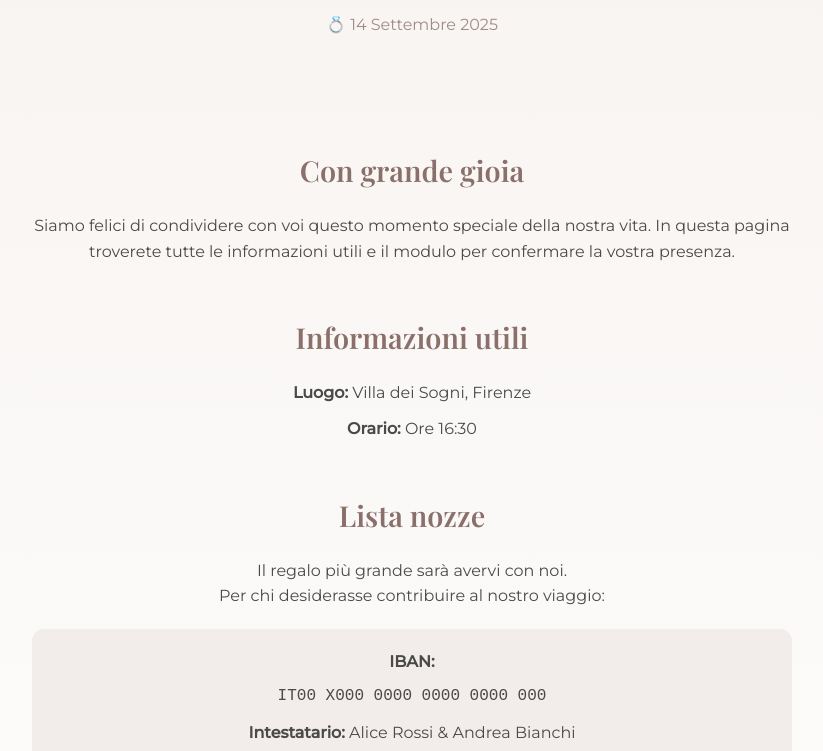
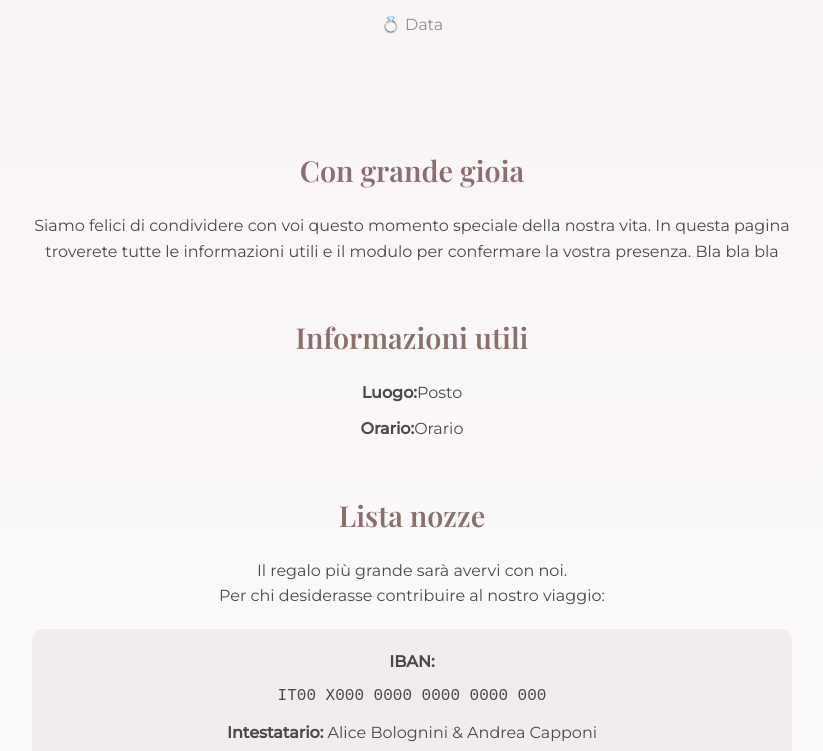
Before and after one commit to Matteo-00/aliceandrea.github.io, a plain HTML site: page index.html in a window 1280 px wide. Shown: the part 201-952 px from the top of the page, without its empty margins (228-1051 px from the left). Drawn offline with nearby package versions, Linux system fonts and the light colour scheme.

Commit message:
Update index.html

```diff
--- a/index.html
+++ b/index.html
@@ -19,21 +19,21 @@
     <header class="hero">
       <h1>Alice & Andrea</h1>
       <p class="subtitle">Il nostro matrimonio</p>
-      <p class="date">💍 14 Settembre 2025</p>
+      <p class="date">💍 Data</p>
     </header>
 
     <section class="section">
       <h2>Con grande gioia</h2>
       <p>
         Siamo felici di condividere con voi questo momento speciale della nostra vita.
-        In questa pagina troverete tutte le informazioni utili e il modulo per confermare la vostra presenza.
+        In questa pagina troverete tutte le informazioni utili e il modulo per confermare la vostra presenza. Bla bla bla
       </p>
     </section>
 
     <section class="section">
       <h2>Informazioni utili</h2>
-      <p><strong>Luogo:</strong> Villa dei Sogni, Firenze</p>
-      <p><strong>Orario:</strong> Ore 16:30</p>
+      <p><strong>Luogo:</strong>Posto</p>
+      <p><strong>Orario:</strong>Orario</p>
     </section>
 
     <section class="section iban">
@@ -46,7 +46,7 @@
       <div class="iban-box">
         <p><strong>IBAN:</strong></p>
         <p class="iban-code">IT00 X000 0000 0000 0000 000</p>
-        <p><strong>Intestatario:</strong> Alice Rossi & Andrea Bianchi</p>
+        <p><strong>Intestatario:</strong> Alice Bolognini & Andrea Capponi</p>
         <p><strong>Causale:</strong> Regalo matrimonio</p>
       </div>
     </section>
```
